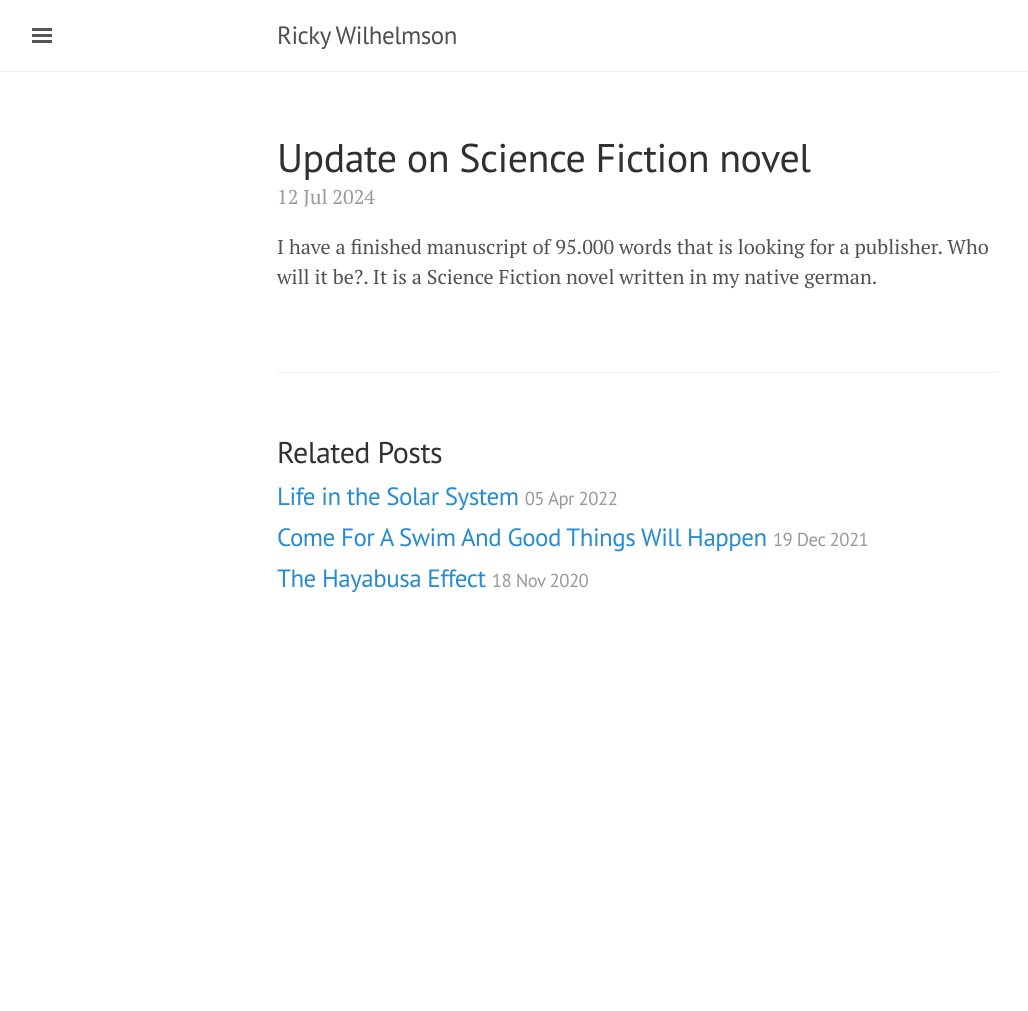
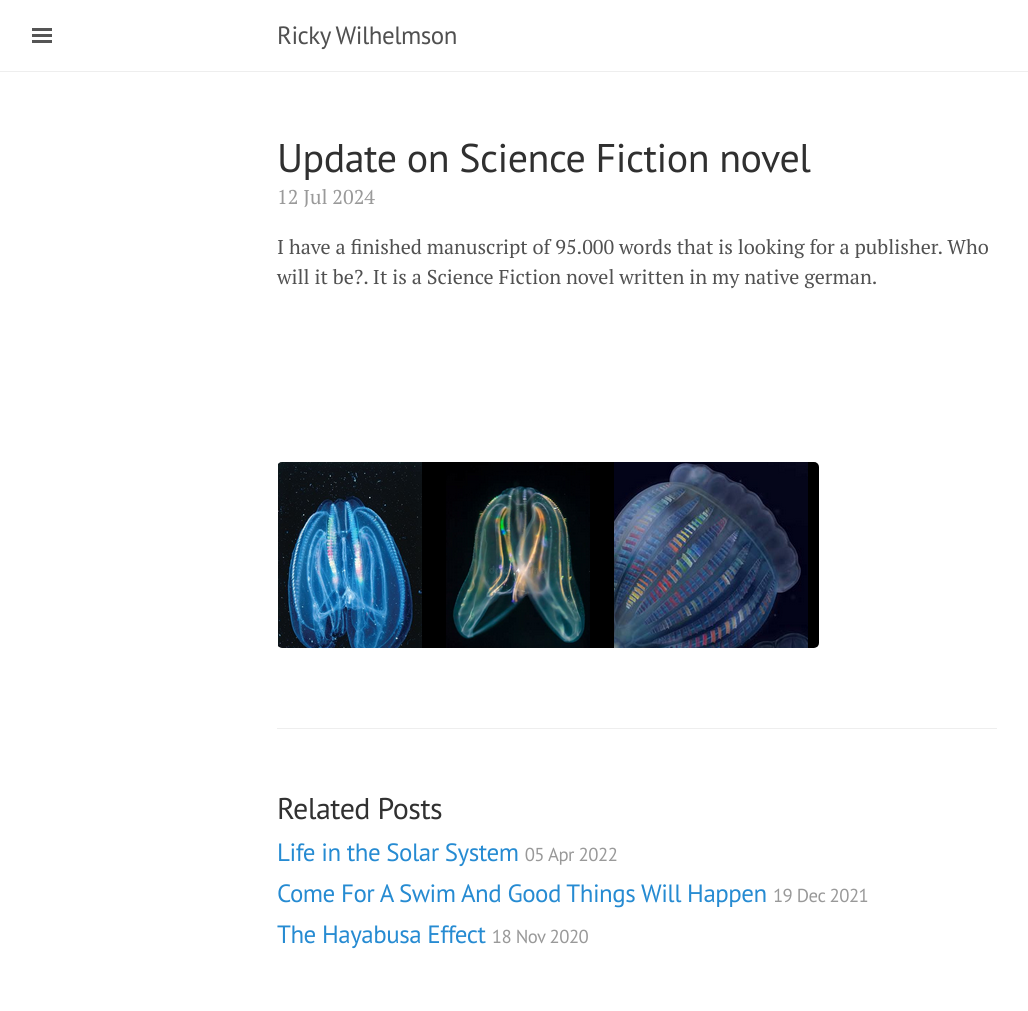
Before and after one commit to SOSTaler/sostaler.github.io, a Jekyll site: the page built from _posts/2024-07-12-Update-on-Science-Fiction-Novel.md, in a window 1280 px wide. Shown: the whole page, without its empty margins (3-1031 px from the left). Built offline with Jekyll 4.4.1, drawn with Linux system fonts in a browser that asks for light colours; comment, search, counter and statistics services are not loaded; before the commit the page ends 900 px from its top, so only the background shows below that.

Commit message:
Update 2024-07-12-Update-on-Science-Fiction-Novel.md

```diff
--- a/_posts/2024-07-12-Update-on-Science-Fiction-Novel.md
+++ b/_posts/2024-07-12-Update-on-Science-Fiction-Novel.md
@@ -6,3 +6,5 @@ date: 2024-07-12 00:00:08
 
 
 I have a finished manuscript of 95.000 words that is looking for a publisher. Who will it be?. It is a Science Fiction novel written in my native german.
+
+<br><br><br><br><br>![Ctenophores](/pic/Ctenophores.png "Ctenophores")
```
